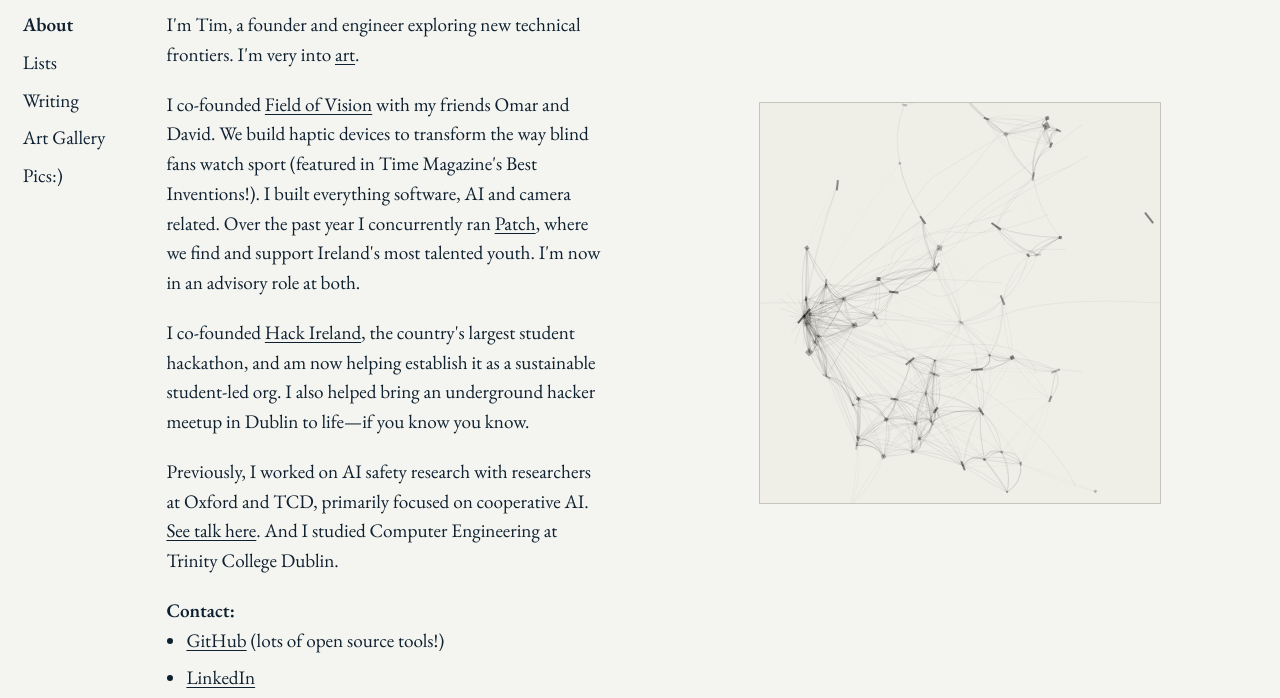
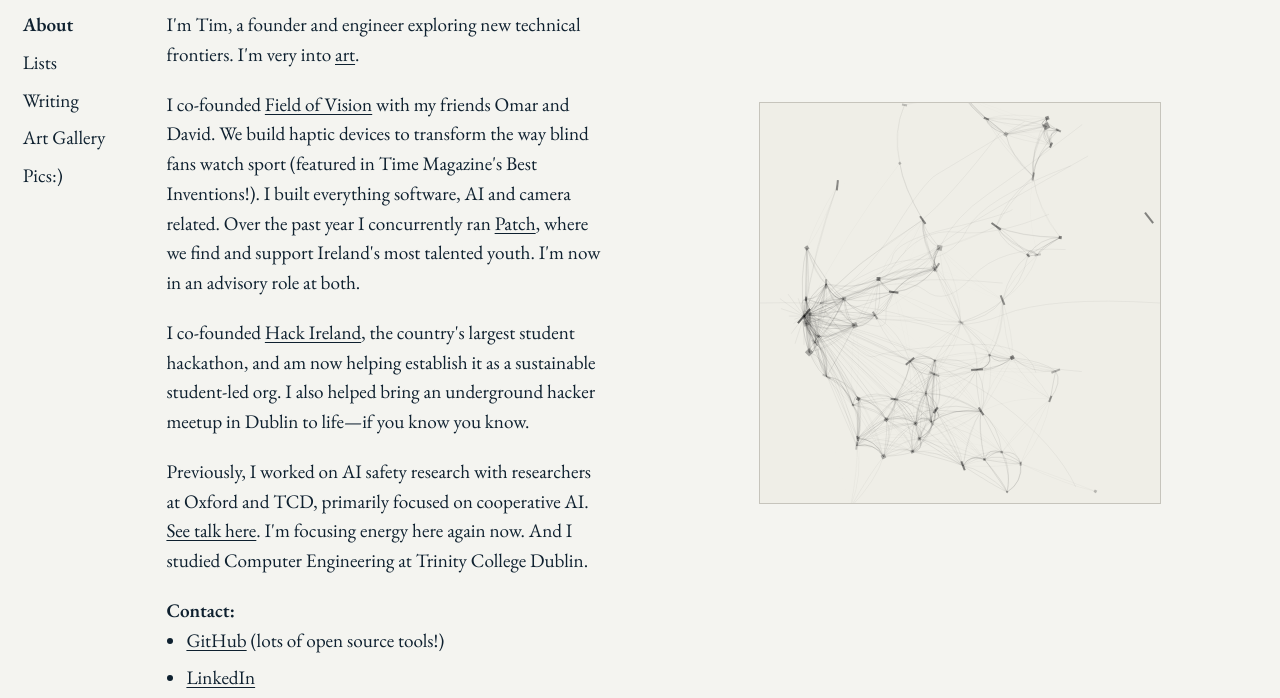
Before and after one commit to timf34/TimFarrelly3.0, an Astro site: page / in a window 1280 px wide. Shown: the part 97-795 px from the top of the page. Built offline with nearby package versions, Linux system fonts and the light colour scheme; Astro itself is replaced by a stand-in of ours.

Commit message:
another update

```diff
--- a/src/pages/index.astro
+++ b/src/pages/index.astro
@@ -46,7 +46,7 @@ import MobileNav from '../components/MobileNav.astro';
         <p>
           Previously, I worked on AI safety research with researchers at Oxford and TCD, primarily focused on
           cooperative AI. <a href="https://youtu.be/2S9t_jhZmP8?si=YZxdK6ulQyYTOLIw">See talk here</a>.
-          And I studied Computer Engineering at Trinity College Dublin.
+          I'm focusing energy here again now. And I studied Computer Engineering at Trinity College Dublin.
         </p>
         <b>Contact:</b>
         <ul>
```
